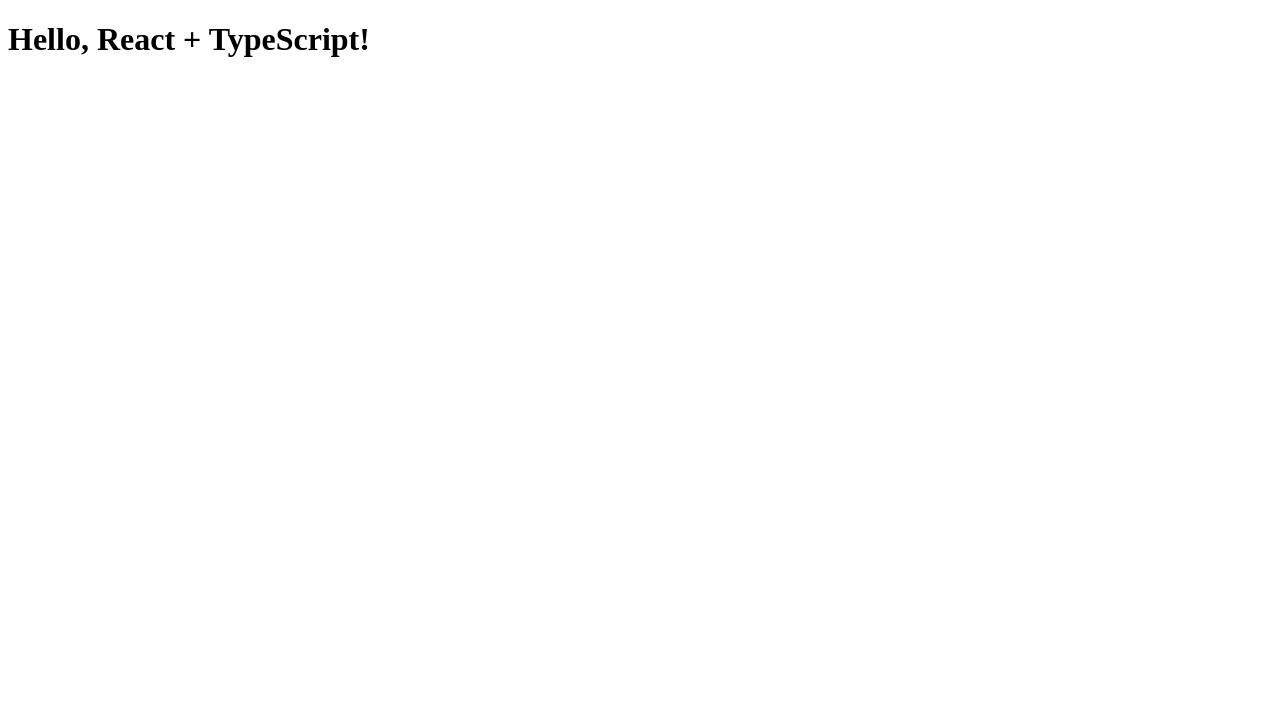
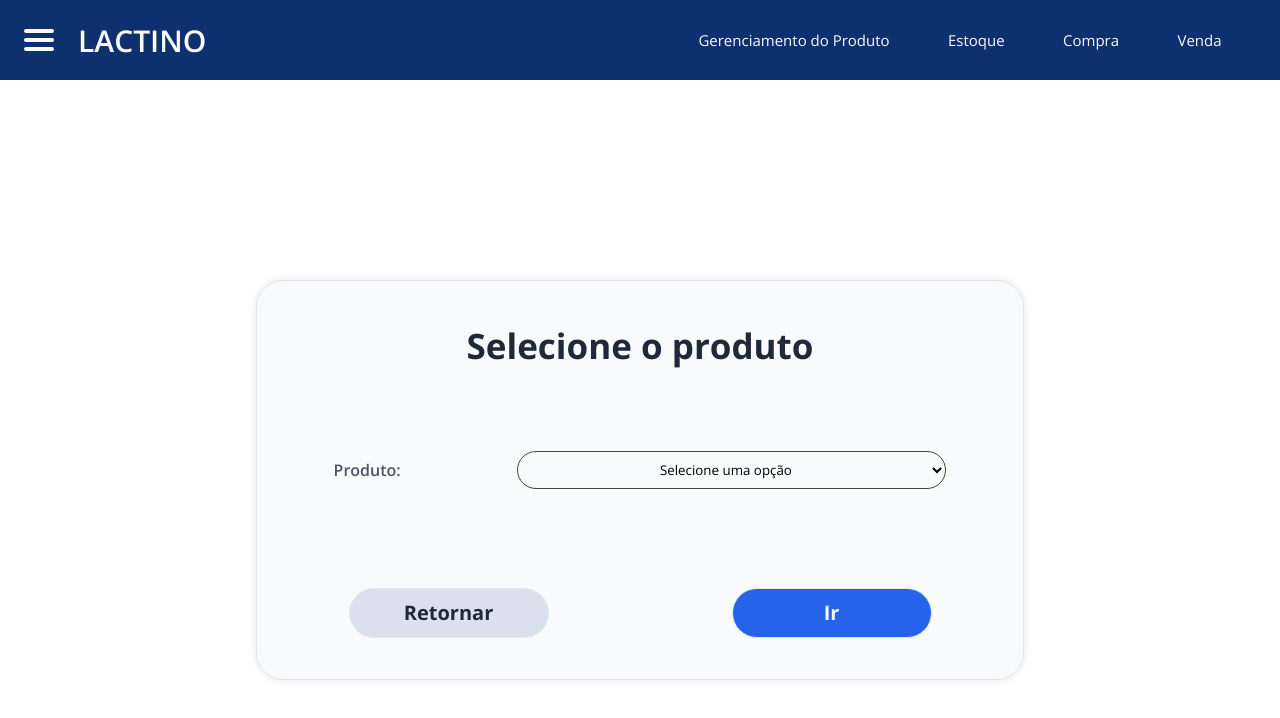
Before and after one commit to the-boys-technology/lactino-frontend, a React (Vite) app: page /selecionar-produto in a window 1280 px wide. Shown: the top 718 px of the page. Built offline with nearby package versions, Linux system fonts and the light colour scheme.

Commit message:
feat: adicionando o redirecionamento das páginas

```diff
--- a/index.html
+++ b/index.html
@@ -3,6 +3,12 @@
 <head>
     <meta charset="UTF-8">
     <meta name="viewport" content="width=device-width, initial-scale=1.0">
+
+    <!-- Google Fonts: Open Sans -->
+    <link rel="preconnect" href="https://fonts.googleapis.com">
+<link rel="preconnect" href="https://fonts.gstatic.com" crossorigin>
+<link href="https://fonts.googleapis.com/css2?family=Open+Sans:ital,wght@0,300..800;1,300..800&display=swap" rel="stylesheet">
+
     <title>Lactino</title>
 </head>
 <body>
--- a/package.json
+++ b/package.json
@@ -21,8 +21,10 @@
   "homepage": "https://github.com/the-boys-technology/lactino-frontend#readme",
   "description": "",
   "dependencies": {
+    "lactino-frontend": "file:",
     "react": "^19.1.0",
-    "react-dom": "^19.1.0"
+    "react-dom": "^19.1.0",
+    "react-router-dom": "^7.5.3"
   },
   "devDependencies": {
     "@types/react": "^19.1.3",
--- a/src/App.tsx
+++ b/src/App.tsx
@@ -1,7 +1,24 @@
 import React from 'react'
+import Header from "./components/Header";
+import { BrowserRouter as Router, Routes, Route } from 'react-router-dom';
+import SelecaoProdutoPage from './pages/SelecaoProdutoPage';
+import GestaoLeitePage from './pages/GestaoLeitePage';
+import GestaoLaticinioPage from './pages/GestaoLaticinioPage';
 
-function App() {
-  return <h1>Hello, React + TypeScript!</h1>
+
+function App(): React.ReactElement {
+  return (
+  <>
+    <Header></Header>
+    <Router>
+      <Routes>
+        <Route path="/selecionar-produto" element={ <SelecaoProdutoPage /> }></Route>
+        <Route path="/gerenciar-leite" element={ <GestaoLeitePage /> }></Route>
+        <Route path="/gerenciar-laticinio" element={ <GestaoLaticinioPage /> }></Route>
+      </Routes>
+    </Router>
+  </>
+  )
 }
 
 export default App
--- a/src/components/GestaoForm.tsx
+++ b/src/components/GestaoForm.tsx
@@ -3,6 +3,7 @@ import Campo from "./Campo";
 import Select from "./Select";
 import Botao from "./Botao";
 import { CampoConfig } from '../types/campos';
+import { useNavigate  } from "react-router-dom";
 
 
 interface GestaoFormProps {
@@ -12,6 +13,8 @@ interface GestaoFormProps {
 }
 
 function GestaoForm({ title, fields }: GestaoFormProps): React.ReactElement {
+    const navigate = useNavigate();
+
     return (
         <main className="paginaGestao">
             <section className="paginaGestao__container">
@@ -38,7 +41,7 @@ function GestaoForm({ title, fields }: GestaoFormProps): React.ReactElement {
                     })}
                 </section>
                 <section className="paginaGestao__botoes">
-                    <Botao label="Retornar" tipo="secondary"></Botao>
+                    <Botao label="Retornar" tipo="secondary" onClick={() => navigate('/selecionar-produto')}></Botao>
                     <Botao label="Salvar" tipo="primary"></Botao>
                 </section>
             </section>
--- a/src/components/Navbar.tsx
+++ b/src/components/Navbar.tsx
@@ -4,10 +4,10 @@ function Navbar(): React.ReactElement {
     return (
     <nav className="navbar">
         <ul className="navbar__lista">
-            <li className="navbar__lista__item">Gerenciamento do Produto</li>
-            <li className="navbar__lista__item">Estoque</li>
-            <li className="navbar__lista__item">Compras</li>
-            <li className="navbar__lista__item">Vendas</li>
+            <li className="navbar__lista__item"><a href="/selecionar-produto">Gerenciamento do Produto</a></li>
+            <li className="navbar__lista__item"><a href="#">Estoque</a></li>
+            <li className="navbar__lista__item"><a href="#">Compra</a></li>
+            <li className="navbar__lista__item"><a href="#">Venda</a></li>
         </ul>
     </nav>
     )
--- a/src/components/Select.tsx
+++ b/src/components/Select.tsx
@@ -9,14 +9,16 @@ interface Option {
 interface SelectProps {
     nome: string;
     options: Option[];
+    value?: string;
+    onChange?: (value: string) => void;
 }
 
-function Select({ nome, options }: SelectProps): React.ReactElement {
-    const [selectedValue, setSelectedValue] = useState<string | undefined>(undefined);
-
+function Select({ nome, options, value, onChange }: SelectProps): React.ReactElement {
     const handleChange = (event: React.ChangeEvent<HTMLSelectElement>) => {
-        const value = event.target.value || undefined;
-        setSelectedValue(value);
+        const selected = event.target.value;
+        if (onChange) {
+            onChange(selected);
+        }
     };
 
     return (
@@ -24,17 +26,12 @@ function Select({ nome, options }: SelectProps): React.ReactElement {
             <h4 className="campo__nome">{nome}</h4>
             <select
                 className="campo__select"
-                name="produto"
-                value={selectedValue ?? ''}
+                value={value ?? ''}
                 onChange={handleChange}
             >
-                <option className="campo__select__opcao--padrao" value="" disabled>Selecione uma opção</option>
+                <option value="" disabled>Selecione uma opção</option>
                 {options.map((option) => (
-                    <option
-                        key={option.value}
-                        className="campo__select__opcao"
-                        value={option.value}
-                    >
+                    <option key={option.value} value={option.value}>
                         {option.label}
                     </option>
                 ))}
@@ -43,4 +40,5 @@ function Select({ nome, options }: SelectProps): React.ReactElement {
     );
 }
 
+
 export default Select;
--- a/src/css/navbar.css
+++ b/src/css/navbar.css
@@ -26,10 +26,11 @@
     flex-direction: row;
 }
 
-.navbar__lista__item {
+.navbar__lista__item  a {
     font-weight: var(--regular);
     font-size: 15px;
     color: var(--primary-font-color);
+    text-decoration: none;
 }
 
 .navbar__lista__item:hover {
--- a/src/pages/SelecaoProdutoPage.tsx
+++ b/src/pages/SelecaoProdutoPage.tsx
@@ -1,3 +1,5 @@
+import { useState } from "react";
+import { useNavigate } from 'react-router-dom';
 import Select from "../components/Select";
 import Botao from "../components/Botao";
 import "../css/selecao_produto.css";
@@ -8,20 +10,34 @@ const produtos = [
 ];
 
 function SelecaoProdutoPage(): React.ReactElement {
-    return(
+    const [produtoSelecionado, setProdutoSelecionado] = useState<string>('');
+    const navigate = useNavigate();
+
+    const handleIrClick = () => {
+        if (produtoSelecionado) {
+            navigate(`/gerenciar-${produtoSelecionado}`);
+        }
+    };
+
+    return (
         <main className="paginaSelecao">
             <section className="paginaSelecao__container">
                 <h2 className="paginaSelecao__titulo">Selecione o produto</h2>
                 <section className="paginaSelecao__select">
-                    <Select nome="Produto:" options={produtos}></Select>
+                    <Select
+                        nome="Produto:"
+                        options={produtos}
+                        value={produtoSelecionado}
+                        onChange={setProdutoSelecionado}
+                    />
                 </section>
                 <section className="paginaSelecao__botoes">
-                    <Botao label="Retornar" tipo="secondary"></Botao>
-                    <Botao label="Ir" tipo="primary"></Botao>
+                    <Botao label="Retornar" tipo="secondary" onClick={() => navigate('/')} />
+                    <Botao label="Ir" tipo="primary" onClick={handleIrClick} />
                 </section>
             </section>
         </main>
-    )
+    );
 }
 
 export default SelecaoProdutoPage;
```
Also changed, not shown: 1 other file (tests, documents, lock files or other folders).
